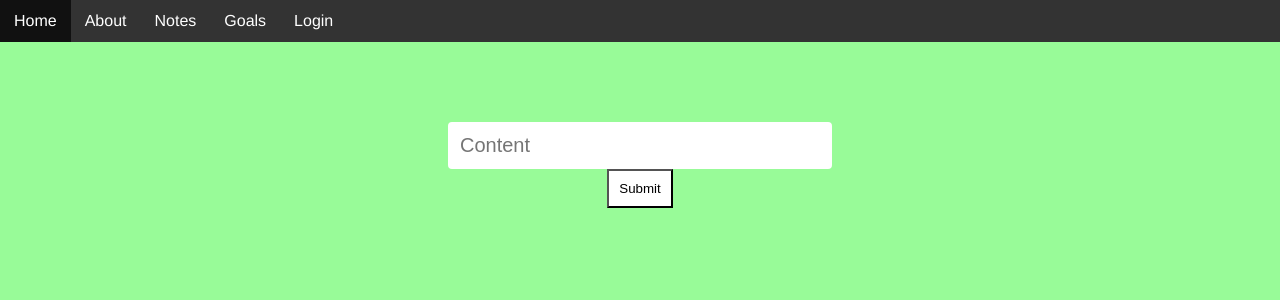
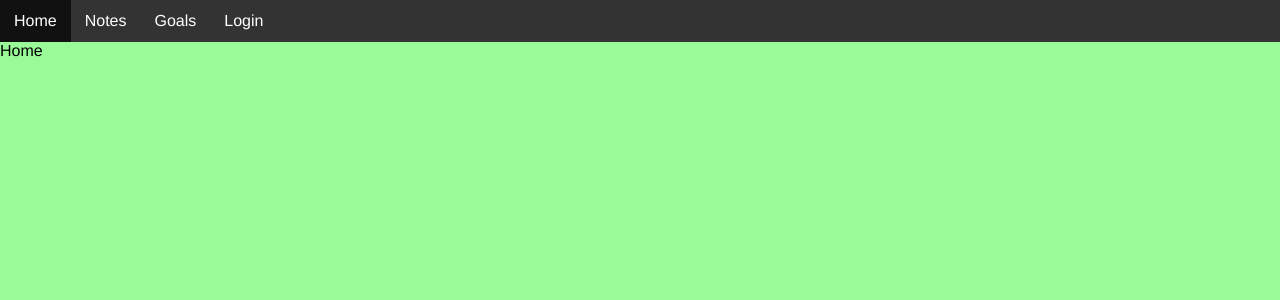
Before and after one commit to fluxroid/memento, a React (Create React App) app: page / in a window 1280 px wide. Shown: the top 300 px of the page. Built offline with nearby package versions, Linux system fonts and the light colour scheme.

Commit message:
added routing and started goal page and home page

```diff
--- a/src/App.js
+++ b/src/App.js
@@ -1,5 +1,7 @@
 import React, { Component } from 'react';
-import { BrowserRouter as Router, Route, Link } from 'react-router-dom';
+import { BrowserRouter as Router, Route} from 'react-router-dom';
+import GoalsPage from './GoalsPage.js';
+import HomePage from './HomePage.js';
 import NotesPage from './NotesPage.js';
 import NavBar from './NavBar.js'
 import './App.css';
@@ -9,18 +11,20 @@ class App extends Component {
     super(props);
   }
 
-
-
   render() {
     return (
       <Router>
       <div className="App">
         <NavBar />
-        <NotesPage />
+        <div>
+          <Route exact path="/" component={HomePage} />
+          <Route exact path="/notes" component={NotesPage} />
+          <Route exact path="/goals" component={GoalsPage} />
+        </div>
       </div>
       </Router>
     );
   }
 }
-
+// <Route exact path="/notes" component={NotesPage} />
 export default App;
--- /dev/null
+++ b/src/GoalsPage.js
@@ -0,0 +1,14 @@
+import React, { Component } from 'react';
+
+class GoalsPage extends Component {
+	constructor(props) {
+		super(props)
+	}
+	render() {
+		return (
+			<div>Goals</div>
+		)
+	}
+}
+
+export default GoalsPage;
--- /dev/null
+++ b/src/HomePage.js
@@ -0,0 +1,13 @@
+import React, { Component } from 'react';
+
+class HomePage extends Component {
+	constructor(props) {
+		super(props)
+	}
+	render() {
+		return (
+			<div>Home</div>
+		)
+	}
+}
+export default HomePage;
--- a/src/NavBar.js
+++ b/src/NavBar.js
@@ -1,14 +1,14 @@
 import React from 'react';
+import {Link} from "react-router-dom";
 
 const NavBar = (loginStatus, signOut) => {
 	return (
 		<div>
 			<ul className="NavBar">
-				<li><a href="/">Home</a></li>
-				<li><a href="/about">About</a></li>
-				<li><a href="/notes">Notes</a></li>
-				<li><a href="/goals">Goals</a></li>
-				<li><a href="/login">Login</a></li>
+				<li><Link to="/">Home</Link></li>
+				<li><Link to="/notes">Notes</Link></li>
+				<li><Link to="/goals">Goals</Link></li>
+				<li><Link to="/login">Login</Link></li>
 			</ul>
 		</div>
 		);
```
